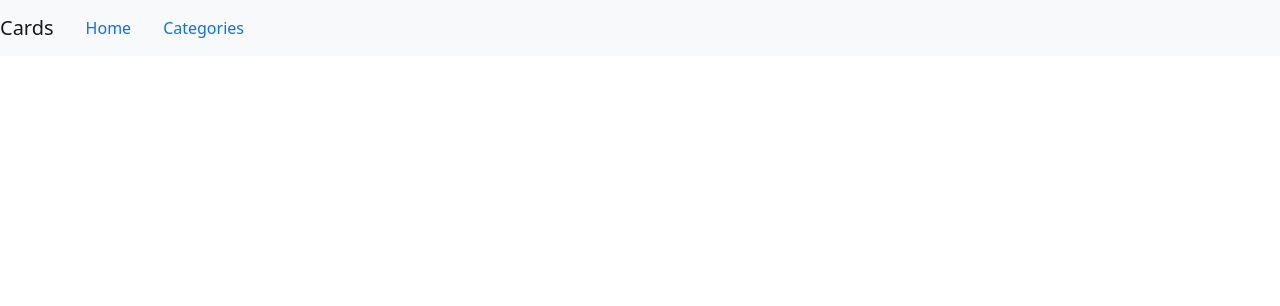
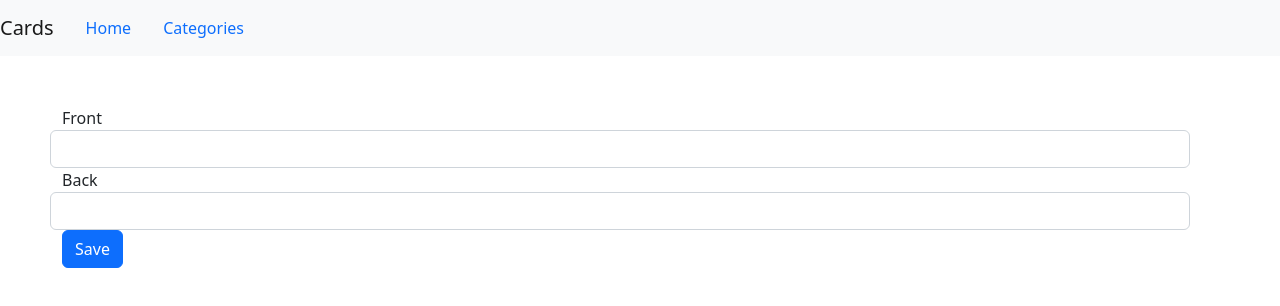
Before and after one commit to majolopez/cards-ui, an Angular app: page /card/1 in a window 1280 px wide. Before the commit this address led to /. Shown: the top 306 px of the page. Built offline with nearby package versions, Linux system fonts and the light colour scheme.

Commit message:
creates functionality for add new card

```diff
--- a/src/app/app.module.ts
+++ b/src/app/app.module.ts
@@ -12,6 +12,8 @@ import { WelcomeComponent } from './welcome/welcome.component';
 import { NgbModule } from '@ng-bootstrap/ng-bootstrap';
 import { FormsModule } from '@angular/forms';
 import { FontAwesomeModule } from '@fortawesome/angular-fontawesome';
+import { CardComponent } from './cards/card.component';
+
 
 @NgModule({
   declarations: [
@@ -19,7 +21,7 @@ import { FontAwesomeModule } from '@fortawesome/angular-fontawesome';
     CardsComponent,
     CatergoriesComponent,
     WelcomeComponent,
-
+    CardComponent
   ],
   imports: [
     BrowserModule,
@@ -29,6 +31,7 @@ import { FontAwesomeModule } from '@fortawesome/angular-fontawesome';
     RouterModule.forRoot([
       { path: 'categories', component: CatergoriesComponent},
       { path: 'cards/:id', component: CardsComponent },
+      { path: 'card/:categoryId', component: CardComponent },
       { path: 'welcome', component: WelcomeComponent },
       { path: '', redirectTo:'welcome', pathMatch:'full' }
 
--- /dev/null
+++ b/src/app/cards/card.component.html
@@ -0,0 +1,16 @@
+<form>
+    <div class="form-group row">
+        <label for="front">Front</label>
+        <input id="front" name="front" class="form-control"  [(ngModel)] ='card.front'>
+    </div>
+    <div class="form-group row">
+        <label for="back">Back</label>
+        <input id="back" name="back" class="form-control"  [(ngModel)] ='card.back'>
+    </div>
+<div class="row">
+    <div class="col-3">
+        <button type="button" class="btn btn-primary" (click)="save(this.card)">Save</button>
+      </div>
+</div>
+
+</form>
--- /dev/null
+++ b/src/app/cards/card.component.ts
@@ -0,0 +1,52 @@
+import { Component, OnInit } from '@angular/core';
+import { ActivatedRoute, Router } from '@angular/router';
+import { ICategory } from '../catergories/category';
+import { CategoryService } from '../catergories/category.service';
+import { ICard } from './card';
+import { CardService } from './card.service';
+
+@Component({
+  selector: 'app-card',
+  templateUrl: './card.component.html',
+  styleUrls: ['./card.component.css']
+})
+export class CardComponent {
+
+  categoryId: any = "";
+
+  originalCard: ICard =
+  {
+    _id: '',
+    front: '',
+    back: '',
+    category: {
+      _id: '',
+      name: '',
+    },
+    level: 0,
+    showFront: false
+  }
+
+  card: ICard = {...this.originalCard}
+
+  constructor(private route: ActivatedRoute,
+              private cardsService: CardService,
+              private router: Router){}
+
+  save(card: ICard) {
+    let categoryId:any = this.route.snapshot.paramMap.get('categoryId')?.toString()
+    card.category._id! = categoryId
+
+    this.cardsService.saveCard(card).subscribe(
+
+      result =>  {
+        this.router.navigate(['/cards', result.category] )
+
+    },
+      error => console.log(error)
+    )
+    }
+
+
+
+}
--- a/src/app/cards/card.service.ts
+++ b/src/app/cards/card.service.ts
@@ -23,6 +23,18 @@ export class CardService {
         )
     }
 
+    saveCard(card: ICard): Observable<any> {
+
+        let body = {
+            front: card.front,
+            back: card.back,
+            category_id: card.category._id
+        }
+
+
+        return this.http.post(this.httpUrl, body)
+    }
+
     private handleError(err: HttpErrorResponse){
         let errorMessage = '';
 
--- a/src/app/cards/cards.component.html
+++ b/src/app/cards/cards.component.html
@@ -1,8 +1,10 @@
 
 	<div class="row">
-		<div class="mb-3">
-			<label for="filter" class="form-label">Search</label>
-			<input type="text" class="form-control" [(ngModel)]='cardsFilter'/>
+		<div class="col-7">
+			<input type="text" class="form-control" [(ngModel)]='cardsFilter' placeholder="Search"/>
+		  </div>
+		  <div class="col-3">
+			<button type="button" class="btn btn-primary" (click)="addCard()">Add</button>
 		  </div>
 	</div>
 	<div class="row">
--- a/src/app/cards/cards.component.ts
+++ b/src/app/cards/cards.component.ts
@@ -1,5 +1,5 @@
 import { Component, OnInit } from '@angular/core';
-import { ActivatedRoute } from '@angular/router';
+import { ActivatedRoute, Router } from '@angular/router';
 import { Subscription } from 'rxjs';
 import { ICard } from './card';
 import { CardService } from './card.service';
@@ -11,6 +11,7 @@ import { faArrowRight, faArrowLeft } from '@fortawesome/free-solid-svg-icons';
   styleUrls: ['./cards.component.css'],
 })
 export class CardsComponent implements OnInit{
+
   faArrowRight = faArrowRight;
   faArrowLeft = faArrowLeft;
 
@@ -18,6 +19,7 @@ export class CardsComponent implements OnInit{
   private _cardsFilter: string = ''
 
   constructor(private route: ActivatedRoute,
+              private router: Router,
               private cardsService: CardService){}
   categoryId: any = ''
   sub: Subscription | undefined;
@@ -34,6 +36,7 @@ export class CardsComponent implements OnInit{
   filteredCards: ICard[] = []
 
   cards: ICard[] =[]
+
   ngOnInit(): void {
     let id = this.route.snapshot.paramMap.get('id')?.toString()
     this.sub = this.cardsService.getCardsByCategory(id!).subscribe(
@@ -41,7 +44,9 @@ export class CardsComponent implements OnInit{
         this.cards = cards
         this.filteredCards = this.cards
       }}
+
     )
+    this.categoryId= id;
 
 
   }
@@ -61,4 +66,8 @@ export class CardsComponent implements OnInit{
     return this.cards.filter((card: ICard) =>
     card.front.toLocaleLowerCase().includes(filterBy))
   }
+
+  addCard() {
+    this.router.navigate(['card',  this.categoryId] );
+  }
 }
```
Also changed, not shown: src/app/cards/card.component.css (added), 1 other file (tests, documents, lock files or other folders).
